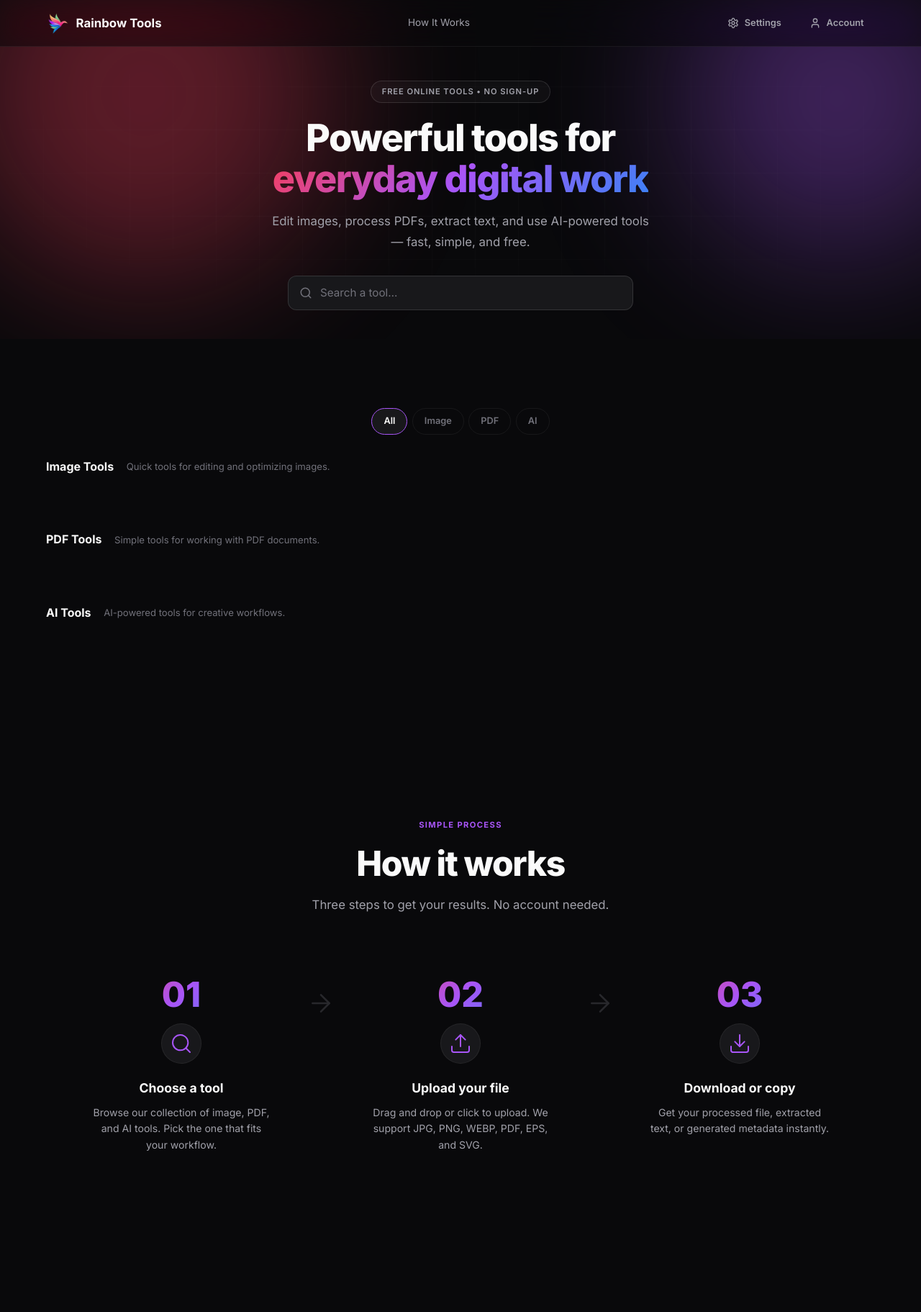
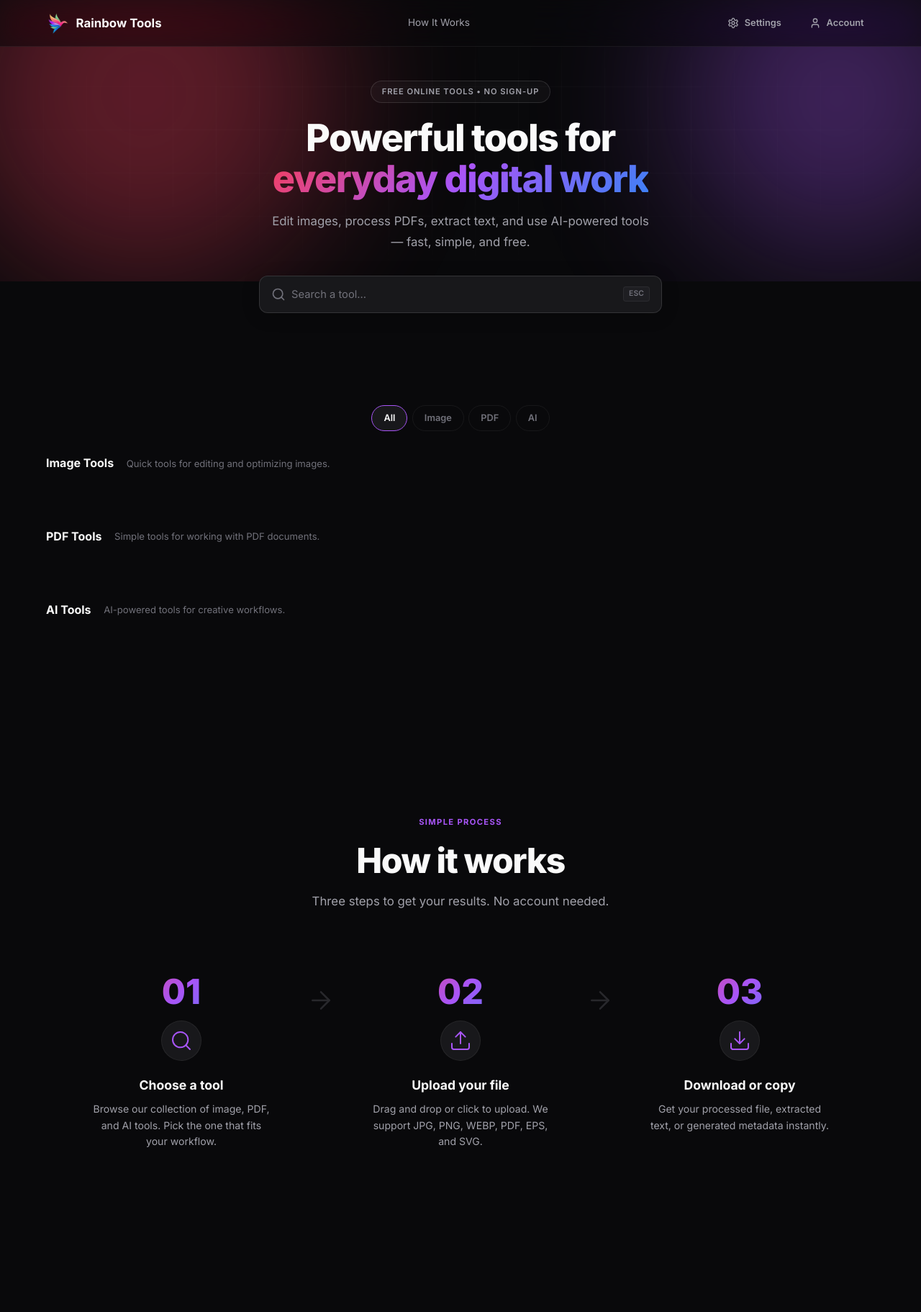
Before and after one commit to tanmoymondal1312/Rainbow_Tools_Backend, a Django app: template templates/home.html in a window 1280 px wide. Shown: the top 1823 px of the page at 72% size. Run offline with Django 5.2, Linux system fonts and the light colour scheme; the template is opened without the code that fills it, so the values that code supplies are empty.

Commit message:
fix(search): premium command finder with non-clipped suggestions
- Moved search from hero into its own section between hero and tools
- Hero overflow changed from hidden to visible (orb containment via .hero-bg)
- Premium search box: glass surface, icon, input, ESC kbd hint
- Focus state: purple border + glow, icon color change
- Suggestions: z-index 200, fade-in animation, descriptions per result
- Category-colored icons (blue=image, red=pdf, purple=ai)
- Empty state: clean message with secondary text
- Mobile: responsive height, hidden kbd, no overflow
- All 7 tools still visible, search/filter logic unchanged

```diff
--- a/static/css/style.css
+++ b/static/css/style.css
@@ -240,13 +240,14 @@ ul, ol { list-style: none; }
     justify-content: center;
     text-align: center;
     padding: 7rem 1.5rem 2.5rem;
-    overflow: hidden;
+    overflow: visible;
 }
 .hero-compact { min-height: auto; }
 .hero-bg {
     position: absolute;
     inset: 0;
     pointer-events: none;
+    overflow: hidden;
 }
 .hero-orb {
     position: absolute;
@@ -326,67 +327,106 @@ ul, ol { list-style: none; }
     font-size: 1.05rem;
     color: var(--text-secondary);
     max-width: 540px;
-    margin: 0 auto 2rem;
+    margin: 0 auto;
     line-height: 1.7;
 }
 
-/* Hero search */
-.hero-search-wrap {
-    max-width: 480px;
+/* ── SEARCH SECTION ── */
+.search-section {
+    position: relative;
+    z-index: 50;
+    padding: 0 1.5rem;
+    margin-top: -0.5rem;
+    margin-bottom: 2rem;
+}
+.search-box {
+    position: relative;
+    max-width: 560px;
     margin: 0 auto;
-}
-.hero-search {
-    position: relative;
     display: flex;
     align-items: center;
-}
-.hero-search-icon {
-    position: absolute;
-    left: 1rem;
-    color: var(--text-muted);
-    pointer-events: none;
-    z-index: 2;
-}
-.hero-search-input {
-    width: 100%;
-    padding: 0.85rem 1rem 0.85rem 2.75rem;
-    font-size: 0.95rem;
-    font-family: var(--font);
-    color: var(--text-primary);
+    gap: 0.5rem;
+    padding: 0 1rem;
+    height: 52px;
     background: var(--bg-surface);
     border: 1px solid var(--border-hover);
     border-radius: var(--radius);
+    transition: all var(--transition);
+    box-shadow: 0 4px 24px rgba(0,0,0,0.2), 0 0 0 0 rgba(168,85,247,0);
+}
+.search-box:hover {
+    border-color: rgba(255,255,255,0.15);
+    box-shadow: 0 8px 32px rgba(0,0,0,0.3);
+}
+.search-box:focus-within {
+    border-color: var(--purple);
+    box-shadow: 0 8px 32px rgba(0,0,0,0.3), 0 0 0 3px rgba(168,85,247,0.12);
+}
+.search-box-icon {
+    color: var(--text-muted);
+    flex-shrink: 0;
+    transition: color var(--transition);
+}
+.search-box:focus-within .search-box-icon {
+    color: var(--purple);
+}
+.search-box-input {
+    flex: 1;
+    height: 100%;
+    padding: 0;
+    font-size: 0.92rem;
+    font-family: var(--font);
+    color: var(--text-primary);
+    background: transparent;
+    border: none;
     outline: none;
-    transition: all var(--transition);
 }
-.hero-search-input::placeholder { color: var(--text-muted); }
-.hero-search-input:focus {
-    border-color: var(--purple);
-    box-shadow: 0 0 0 3px rgba(168,85,247,0.15);
+.search-box-input::placeholder { color: var(--text-muted); }
+.search-box-kbd {
+    display: inline-flex;
+    align-items: center;
+    padding: 0.15rem 0.45rem;
+    font-size: 0.65rem;
+    font-family: var(--font);
+    font-weight: 600;
+    color: var(--text-muted);
+    background: var(--bg-elevated);
+    border: 1px solid var(--border);
+    border-radius: 4px;
+    line-height: 1.4;
+    flex-shrink: 0;
+    transition: opacity var(--transition);
 }
+.search-box:not(:focus-within) .search-box-kbd { opacity: 1; }
+.search-box:focus-within .search-box-kbd { opacity: 0; pointer-events: none; }
 
-/* Search suggestions */
+/* Search suggestions dropdown */
 .search-suggestions {
     display: none;
     position: absolute;
-    top: calc(100% + 6px);
+    top: calc(100% + 8px);
     left: 0;
     right: 0;
     background: var(--bg-elevated);
     border: 1px solid var(--border-hover);
     border-radius: var(--radius);
-    box-shadow: 0 12px 40px rgba(0,0,0,0.5);
-    z-index: 100;
-    max-height: 280px;
+    box-shadow: 0 16px 48px rgba(0,0,0,0.55), 0 0 0 1px rgba(255,255,255,0.03);
+    z-index: 200;
+    max-height: 320px;
     overflow-y: auto;
     overscroll-behavior: contain;
+    animation: suggestions-in 0.15s ease-out;
+}
+@keyframes suggestions-in {
+    from { opacity: 0; transform: translateY(-4px); }
+    to { opacity: 1; transform: translateY(0); }
 }
 .search-suggestions.open { display: block; }
 .search-suggestion {
     display: flex;
     align-items: center;
     gap: 0.75rem;
-    padding: 0.7rem 1rem;
+    padding: 0.65rem 0.85rem;
     cursor: pointer;
     transition: background var(--transition);
     border-bottom: 1px solid var(--border);
--- a/static/js/home.js
+++ b/static/js/home.js
@@ -78,24 +78,33 @@
     function renderSuggestions(matches) {
         activeIndex = -1;
         if (!matches.length) {
-            suggestionsEl.innerHTML = '<div class="search-suggestion" style="opacity:0.5;cursor:default;"><span class="search-suggestion-name">No tools found</span></div>';
+            suggestionsEl.innerHTML = '<div class="search-suggestion-empty">No tools found<span>Try a different search term</span></div>';
             suggestionsEl.classList.add('open');
             return;
         }
+        var catColors = { image: '#3b82f6', pdf: '#ef4444', ai: '#a855f7' };
+        var catIcons = {
+            image: '<svg width="16" height="16" viewBox="0 0 24 24" fill="none" stroke="currentColor" stroke-width="2" stroke-linecap="round" stroke-linejoin="round"><rect width="18" height="18" x="3" y="3" rx="2" ry="2"/><circle cx="9" cy="9" r="2"/><path d="m21 15-3.086-3.086a2 2 0 0 0-2.828 0L6 21"/></svg>',
+            pdf: '<svg width="16" height="16" viewBox="0 0 24 24" fill="none" stroke="currentColor" stroke-width="2" stroke-linecap="round" stroke-linejoin="round"><path d="M15 2H6a2 2 0 0 0-2 2v16a2 2 0 0 0 2 2h12a2 2 0 0 0 2-2V7Z"/><path d="M14 2v4a2 2 0 0 0 2 2h4"/></svg>',
+            ai: '<svg width="16" height="16" viewBox="0 0 24 24" fill="none" stroke="currentColor" stroke-width="2" stroke-linecap="round" stroke-linejoin="round"><path d="m12 3-1.912 5.813a2 2 0 0 1-1.275 1.275L3 12l5.813 1.912a2 2 0 0 1 1.275 1.275L12 21l1.912-5.813a2 2 0 0 1 1.275-1.275L21 12l-5.813-1.912a2 2 0 0 1-1.275-1.275L12 3Z"/></svg>'
+        };
         var html = '';
         matches.forEach(function (t, i) {
-            var catColors = { image: '#3b82f6', pdf: '#ef4444', ai: '#a855f7' };
             var color = catColors[t.category] || '#a855f7';
+            var icon = catIcons[t.category] || catIcons.image;
             html += '<div class="search-suggestion" data-index="' + i + '" data-slug="' + t.slug + '">'
-                + '<div class="search-suggestion-icon" style="background:' + color + '20;color:' + color + ';">'
-                + '<svg width="16" height="16" viewBox="0 0 24 24" fill="none" stroke="currentColor" stroke-width="2" stroke-linecap="round" stroke-linejoin="round"><path d="M5 12h14"/><path d="m12 5 7 7-7 7"/></svg>'
+                + '<div class="search-suggestion-icon" style="background:' + color + '18;color:' + color + ';">'
+                + icon
                 + '</div>'
                 + '<div class="search-suggestion-info">'
                 + '<div class="search-suggestion-name">' + t.name + '</div>'
-                + '<div class="search-suggestion-cat">' + t.category + '</div>'
+                + '<div class="search-suggestion-desc">' + t.desc + '</div>'
                 + '</div>'
+                + '<div class="search-suggestion-meta">'
+                + '<span class="search-suggestion-cat">' + t.category + '</span>'
                 + '<div class="search-suggestion-arrow">'
                 + '<svg width="14" height="14" viewBox="0 0 24 24" fill="none" stroke="currentColor" stroke-width="2" stroke-linecap="round" stroke-linejoin="round"><path d="M5 12h14"/><path d="m12 5 7 7-7 7"/></svg>'
+                + '</div>'
                 + '</div>'
                 + '</div>';
         });
--- a/templates/home.html
+++ b/templates/home.html
@@ -21,12 +21,17 @@
         <p class="hero-sub">
             Edit images, process PDFs, extract text, and use AI-powered tools — fast, simple, and free.
         </p>
-        <div class="hero-search-wrap">
-            <div class="hero-search">
-                <svg class="hero-search-icon" width="18" height="18" viewBox="0 0 24 24" fill="none" stroke="currentColor" stroke-width="2" stroke-linecap="round" stroke-linejoin="round"><circle cx="11" cy="11" r="8"/><path d="m21 21-4.3-4.3"/></svg>
-                <input type="text" id="tool-search" class="hero-search-input" placeholder="Search a tool…" autocomplete="off">
-                <div class="search-suggestions" id="search-suggestions"></div>
-            </div>
+    </div>
+</section>
+
+{# ── SEARCH SECTION ── #}
+<section class="search-section" id="search-section">
+    <div class="container">
+        <div class="search-box">
+            <svg class="search-box-icon" width="20" height="20" viewBox="0 0 24 24" fill="none" stroke="currentColor" stroke-width="2" stroke-linecap="round" stroke-linejoin="round"><circle cx="11" cy="11" r="8"/><path d="m21 21-4.3-4.3"/></svg>
+            <input type="text" id="tool-search" class="search-box-input" placeholder="Search a tool…" autocomplete="off">
+            <kbd class="search-box-kbd">ESC</kbd>
+            <div class="search-suggestions" id="search-suggestions"></div>
         </div>
     </div>
 </section>
```
Also changed, not shown: other parts of static/css/style.css (+39 -6 lines).
